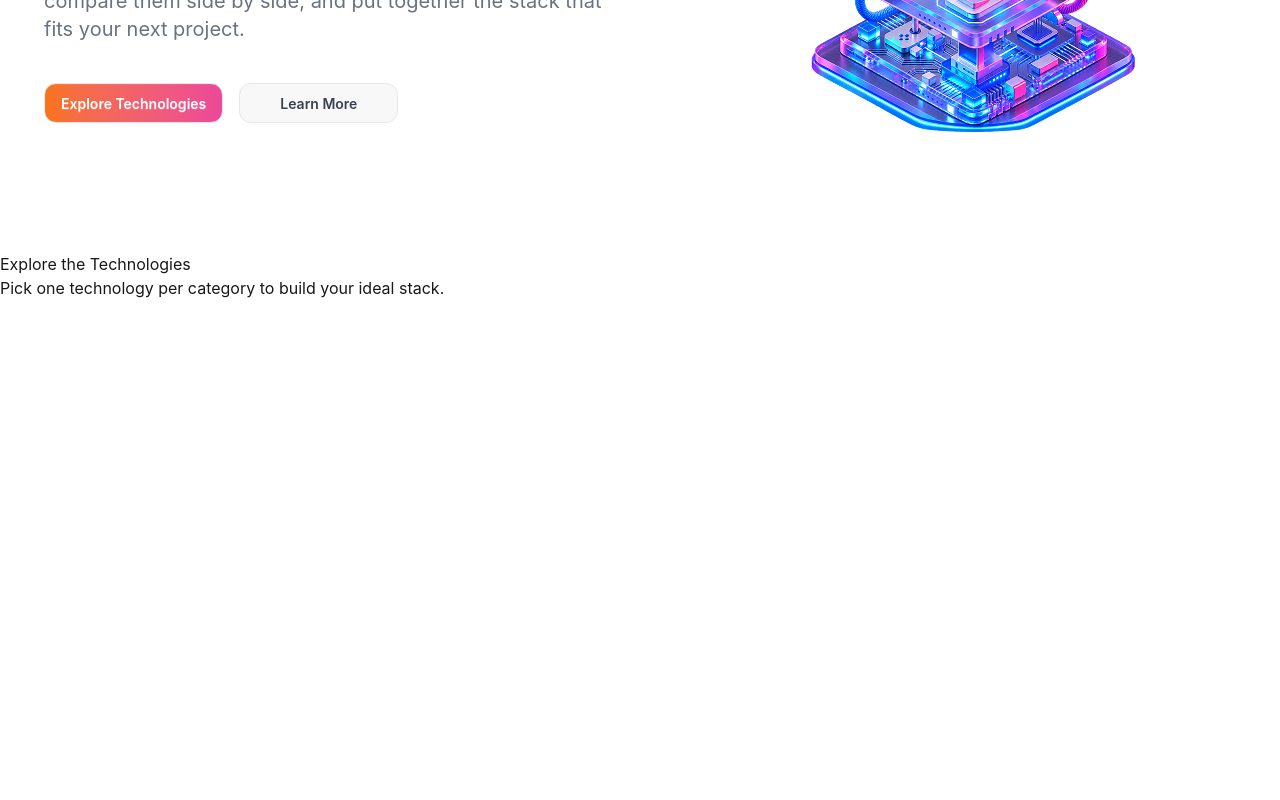
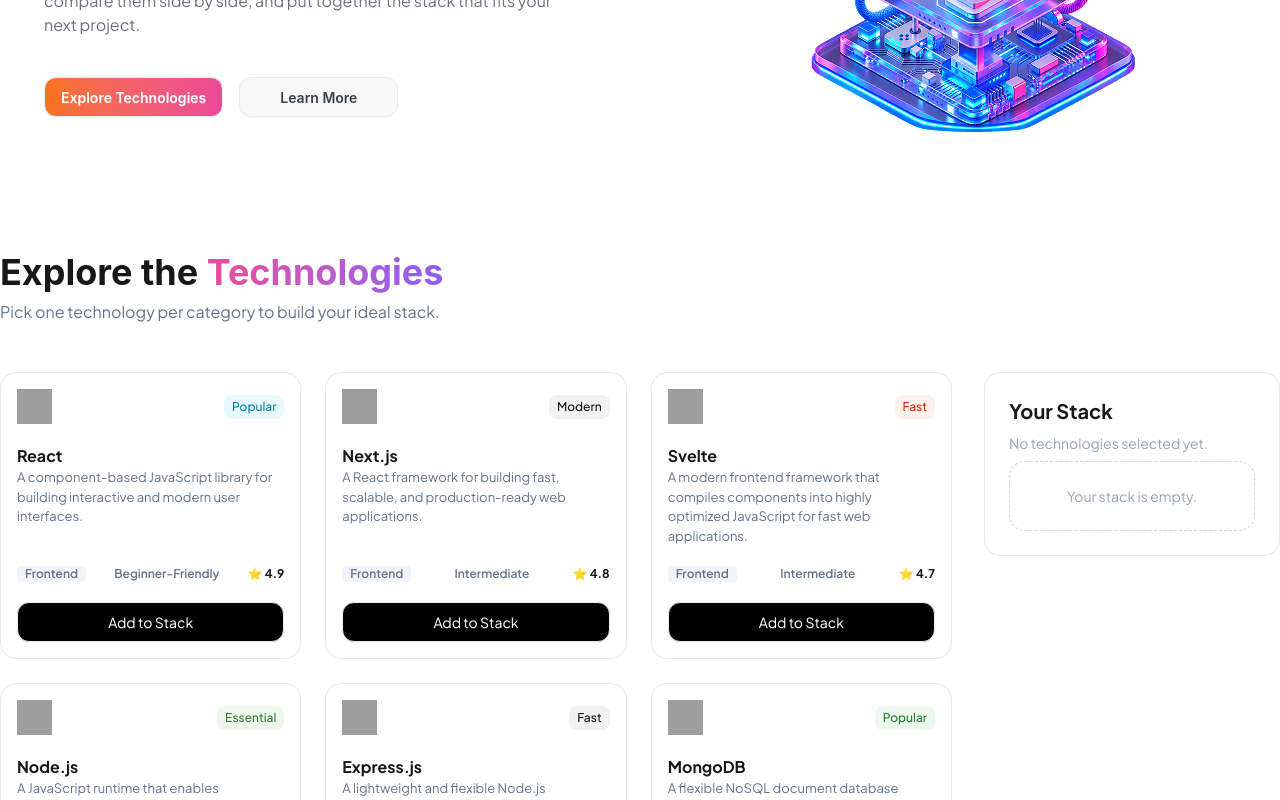
Before and after one commit to CODERRAHIMA/A5-Dev-Stack, a React (Vite) app: page / in a window 1280 px wide. Shown: the part 387-1187 px from the top of the page. Before the commit the page ends 800 px from the top, so only its background shows below. Built offline with nearby package versions, Linux system fonts and the light colour scheme; grey boxes are pictures that could not be loaded.

Commit message:
added Explore Technologies UI

```diff
--- a/src/App.tsx
+++ b/src/App.tsx
@@ -1,7 +1,15 @@
+import { Suspense } from 'react';
 import './App.css'
 import Banner from './components/Banner';
 import Nav from './components/Nav';
 import Technologies from './components/technologies/Technologies';
+import type { ITechnologies } from './types/Type';
+
+const technologiesPromise = async():Promise<ITechnologies[]> => {
+  const response = await fetch('/data.json');
+  const data = await response.json();
+  return data;
+}
 
 function App() {
 
@@ -9,7 +17,9 @@
     <>
       <Nav />
       <Banner />
-      <Technologies />
+      <Suspense fallback={<div>Loading Technologies...</div>}>
+        <Technologies technologiesPromise={technologiesPromise()} />
+      </Suspense>
     </>
   )
 }
--- a/src/components/Banner.tsx
+++ b/src/components/Banner.tsx
@@ -11,7 +11,7 @@
             Development Stack
           </span>
         </h1>
-        <p className="text-gray-500 text-xl max-w-xl">
+        <p className="text-gray-500 text-md max-w-lg font-jakarta">
           Explore frontend, backend, database, and tooling options, compare them
           side by side, and put together the stack that fits your next project.
         </p>
--- a/src/components/Nav.tsx
+++ b/src/components/Nav.tsx
@@ -4,7 +4,7 @@
 
 const Nav = () => {
   return (
-    <div className="sticky top-0 z-50 bg-white border-b border-gray-100">
+    <div className="sticky top-0 z-50 bg-white border-b border-gray-100 font-jakarta text-sm">
       <div className="flex justify-between items-center max-w-7xl mx-auto py-4 ">
         <img src={Logo} alt="brand-logo" />
 
--- /dev/null
+++ b/src/components/technologies/SelectedStack.tsx
@@ -0,0 +1,17 @@
+import type { ITechnologies } from "../../types/Type";
+
+const SelectedStack = ({ technologies }: { technologies: ITechnologies[] }) => {
+  return (
+    <div>
+      <div className="border border-gray-200 p-6 rounded-2xl space-y-2 font-jakarta">
+        <h2 className="font-bold text-xl">Your Stack</h2>
+        <p className="text-[#94A3B8] text-sm">No technologies selected yet.</p>
+        <div className="border border-dashed border-gray-300 p-6 rounded-2xl text-sm text-[#94A3B8] flex justify-center">
+          Your stack is empty.
+        </div>
+      </div>
+    </div>
+  );
+};
+
+export default SelectedStack;
--- a/src/components/technologies/Technologies.tsx
+++ b/src/components/technologies/Technologies.tsx
@@ -1,10 +1,37 @@
-const Technologies = () => {
-    return (
-        <div>
-            <h1>Explore the Technologies</h1>
-            <p>Pick one technology per category to build your ideal stack.</p>
+import { use } from "react";
+import type { ITechnologies } from "../../types/Type";
+import TechnologiesCard from "./TechnologiesCard";
+import SelectedStack from "./SelectedStack";
+
+const Technologies = ({
+  technologiesPromise,
+}: {
+  technologiesPromise: Promise<ITechnologies[]>;
+}) => {
+  const technologies = use(technologiesPromise);
+
+  return (
+    <div className="max-w-7xl mx-auto space-y-2">
+        <h1 className="text-4xl font-bold">Explore the <span className="bg-linear-to-r from-[#EC4899] to-[#8B5CF6] bg-clip-text text-transparent">Technologies</span></h1>
+        <p className="text-[#64748B] font-jakarta">Pick one technology per category to build your ideal stack.</p>
+
+        <div className="grid grid-cols-12 gap-8 mt-12">
+            {/* left */}
+            <div className="grid col-span-9">
+                <div className="grid grid-cols-3 gap-6">
+                    {technologies.map((technology: ITechnologies, idx: number) => (
+                        <TechnologiesCard key={idx} technology={technology}/>
+                    ))}
+                </div>
+            </div>
+
+            {/* right */}
+            <div className="grid col-span-3">
+                <SelectedStack technologies={technologies}/>
+            </div>
         </div>
-    );
+    </div>
+  );
 };
 
 export default Technologies;
--- /dev/null
+++ b/src/components/technologies/TechnologiesCard.tsx
@@ -0,0 +1,30 @@
+import type { ITechnologies } from "../../types/Type";
+
+
+const TechnologiesCard = ({technology}: {technology: ITechnologies}) => {
+    return (
+            <div className="flex flex-col h-full space-y-5 border border-gray-200 rounded-2xl p-4
+                transition-all duration-300 ease-in-out hover:-translate-y-1 hover:shadow-lg hover:border-gray-200 font-jakarta">
+                <div className="flex justify-between items-center">
+                    <img src={technology.icon} alt={technology.name} className="w-[35px] h-[35px]"/>
+                    <span className="rounded-lg text-xs px-2 py-1 font-medium" style={{backgroundColor: technology.badgeBg, color: technology.badgeColor}}>
+                        {technology.badge}
+                    </span>
+                </div>
+                <div>
+                    <h2 className="font-bold text-md">{technology.name}</h2>
+                    <p className="text-[#64748B] text-[13px]">{technology.description}</p>
+                </div>
+                <div className="flex justify-between items-center mt-auto">
+                    <span className="text-[#64748B] text-xs font-semibold bg-[#F1F5F9] px-2 rounded">{technology.category}</span>
+                    <span className="text-[#64748B] text-xs font-semibold">{technology.difficulty}</span>
+                    <span className="text-xs font-bold">⭐ {technology.rating}</span>
+                </div>
+                <button className="btn bg-black text-white rounded-xl font-light">
+                    Add to Stack
+                </button>
+            </div>
+    );
+};
+
+export default TechnologiesCard;
--- a/src/index.css
+++ b/src/index.css
@@ -1,2 +1,9 @@
+@import url("https://fonts.googleapis.com/css2?family=Plus+Jakarta+Sans:wght@400;500;600;700&display=swap");
+
 @import "tailwindcss";
 @plugin "daisyui";
+
+
+@theme {
+  --font-jakarta: "Plus Jakarta Sans", sans-serif;
+}
--- /dev/null
+++ b/src/types/Type.ts
@@ -0,0 +1,13 @@
+export interface ITechnologies {
+    id: string,
+    name: string,
+    category: string,
+    description: string,
+    icon: string,
+    iconColor: string,
+    badgeBg: string,
+    badgeColor: string,
+    rating: number,
+    difficulty: string,
+    badge: string
+}
```
Also changed, not shown: public/data.json (+45 -0 lines).
